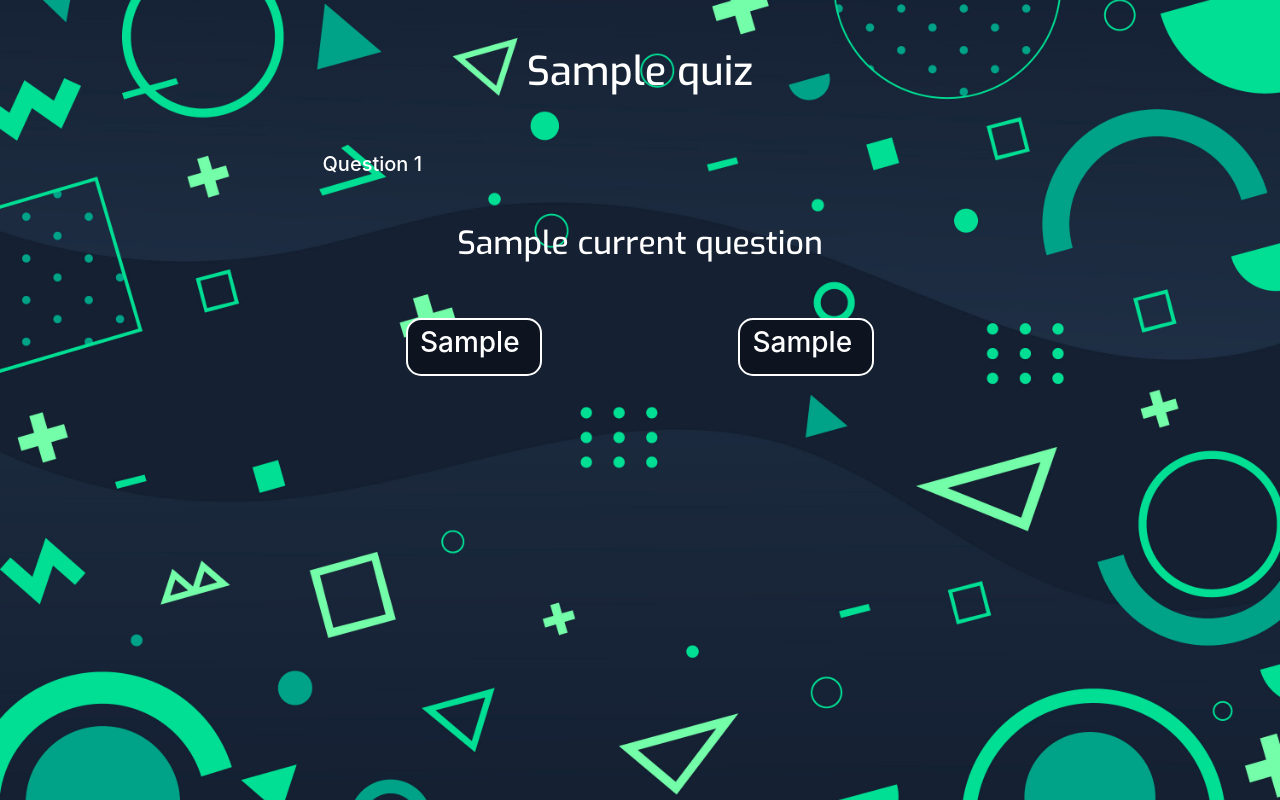
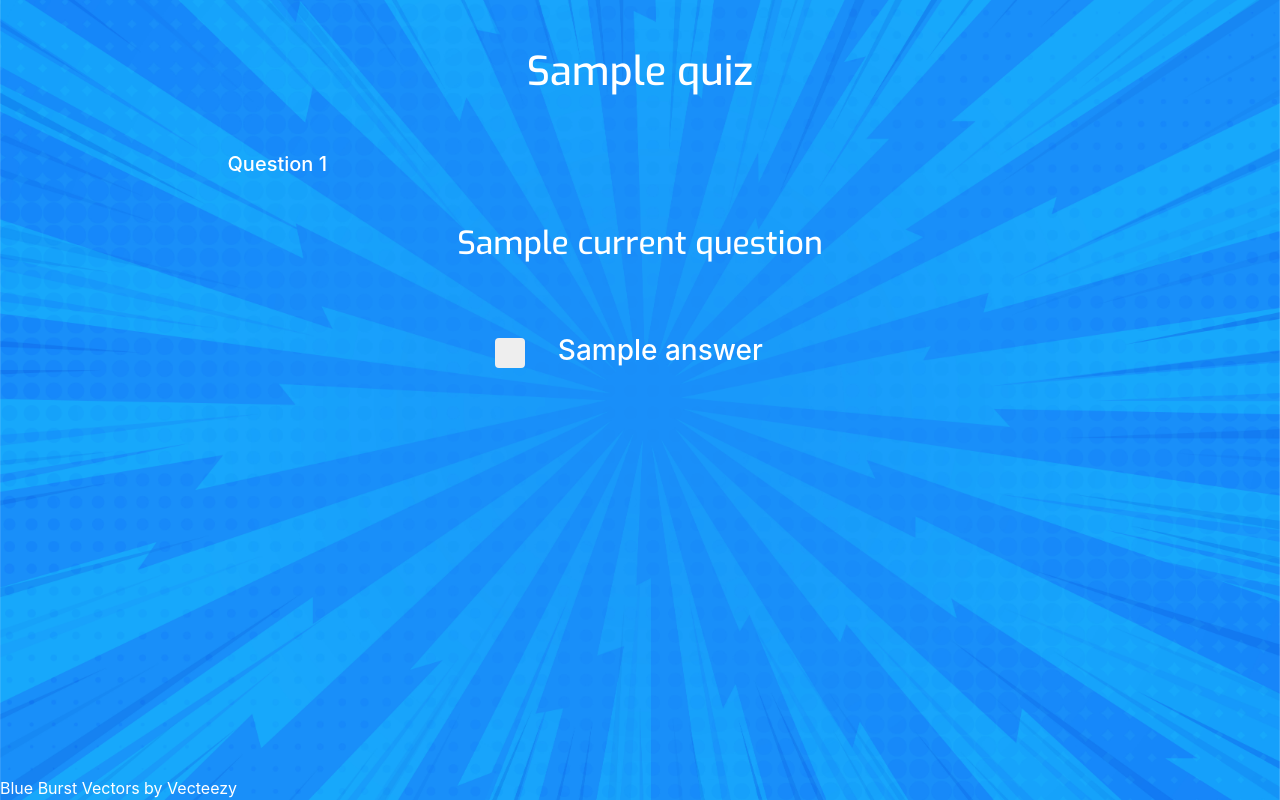
Before and after one commit to AntoineMaurin/Quiz-App, a Django app: template templates/quiz_question_playing.html in a window 1280 px wide. Run offline with Django 3.2, Linux system fonts and the light colour scheme; the template is opened without the code that fills it: most values are stand-ins (such as "Sample title", 1, 10 or a date in 2020).

Commit message:
Amélioration graphique de la partie participation à un quizz, et début de la mise en place de la page inter-questions.

```diff
--- a/Quiz_App/urls.py
+++ b/Quiz_App/urls.py
@@ -23,5 +23,6 @@ urlpatterns = [
     path('play', views.playpage),
     path('startquiz', views.startquizpage),
     path('nextquestion', views.nextquestionpage),
+    path('questionresults', views.questionresultspage),
     path('', include('quiz_creation.urls')),
 ]
--- a/static/css/style.css
+++ b/static/css/style.css
@@ -11,28 +11,37 @@
   font-family: 'Potta One', cursive;
 }
 
+.bg-primary {
+  background-image: url('../img/flat-design-background/47378842.jpg');
+}
+
 .custom-bg {
   background-image: url('../img/flat-design-background/3224165.jpg');
+}
+
+.playing-bg {
+  background-image: url('../img/blue-abstract-design/GD21-1.jpg');
+}
+
+.bg-primary, .custom-bg, .playing-bg {
   background-repeat: no-repeat;
   background-position: center;
   background-attachment: fixed;
   background-size: cover;
 }
 
+.licence-image-link {
+  position: absolute;
+  bottom: 0;
+  left: 0;
+}
+
 .page-section {
   height: 100vh;
 }
 
-.bg-primary {
-  background-image: url('../img/flat-design-background/47378842.jpg');
-  background-repeat: no-repeat;
-  background-position: center;
-  background-attachment: fixed;
-  background-size: cover;
-}
-
-.bg-secondary {
-  background-color: #2c2c2c00 !important;
+.page-section-covered {
+  background-color: #00000073;
 }
 
 .lh-1-5 {
@@ -122,7 +131,6 @@ div > .btn-dark {
   border: 2px solid white;
   border-radius: 15px;
   color: #fff;
-  padding-right: 20px;
   background-color: #0d141f;
 }
 
@@ -210,7 +218,6 @@ a, a:hover {
   right: 50%;
   transform: translate(50%, -50%);
   z-index: 9;
-
   background-color: #152032f7;
   padding: 0 30px 20px 20px;
   border-radius: 20px;
@@ -304,10 +311,6 @@ a, a:hover {
   border: none;
 }
 
-.black-cover {
-  background-color: #00000073;
-}
-
 .form-control {
   background-clip: unset;
 }
--- a/templates/createquiz.html
+++ b/templates/createquiz.html
@@ -8,7 +8,7 @@
 {% block body %}
 
   <section class="page-section">
-    <div class="container-fluid bg-secondary py-3">
+    <div class="container-fluid py-3">
       <div class="row">
         <div class="col-6 text-center text-white">
           <a href="/" class="h3 text-white lh-1-5">Discover</a>
--- a/templates/discoverpage.html
+++ b/templates/discoverpage.html
@@ -5,7 +5,7 @@
 
 {% block body %}
 <section class="page-section bg-primary">
-  <div class="container-fluid bg-secondary py-3">
+  <div class="container-fluid py-3">
     <div class="row">
       <div class="col-6 text-center text-white">
         <a href="create" class="h3 text-white lh-1-5">Create</a>
--- a/templates/play.html
+++ b/templates/play.html
@@ -5,7 +5,7 @@
 
 {% block body %}
 <section class="page-section bg-primary">
-  <div class="container-fluid bg-secondary py-3">
+  <div class="container-fluid py-3">
     <div class="row">
       <div class="col-6 text-center text-white">
         <a href="create" class="h3 text-white lh-1-5">Create</a>
--- a/templates/quiz_building_summary.html
+++ b/templates/quiz_building_summary.html
@@ -1,10 +1,10 @@
 {% extends 'base.html' %}
 {% load static %}
 
-{% block body_class %}custom-bg page-section{% endblock body_class %}
+{% block body_class %}custom-bg{% endblock body_class %}
 
 {% block body %}
-<div class="black-cover pt-5 h-100">
+<div class="page-section-covered pt-5 h-100">
 
   <div class="row justify-content-center mt-5 mx-auto">
     <div class="col-auto">
--- a/templates/quiz_question_playing.html
+++ b/templates/quiz_question_playing.html
@@ -1,7 +1,7 @@
 {% extends 'base.html' %}
 {% load static %}
 
-{% block body_class %}custom-bg{% endblock body_class %}
+{% block body_class %}playing-bg{% endblock body_class %}
 
 {% block body %}
 
@@ -13,32 +13,42 @@
 
 <div class="container">
   <div class="row justify-content-center">
-    <div class="col-7">
+    <div class="col-9">
       <div class="text-white text-left mb-2 mt-5">
         <h5>Question {{ question_number }}</h5>
       </div>
 
-      <div class="row justify-content-center mt-5 mx-auto">
+      <div class="row justify-content-center my-5 mx-auto">
         <div class="col-auto">
           <div class="mx-auto"><h2 class="font-exo-medium text-white">{{ current_question }}</h2></div>
         </div>
       </div>
 
-      <form id="quiz_form" class="text-center" action="/nextquestion" method="post">
+      <form id="quiz_form" class="text-center" action="/questionresults" method="post">
         {% csrf_token %}
 
-        <div class="row justify-content-around">
-          <div class="mt-5 col-auto">
-            <button type="submit" class="btn d-flex question-butttons"><h3 class="text-white">{{ ans1 }}</h3></button>
-          </div>
-          <div class="mt-5 col-auto">
-            <button type="submit" class="btn d-flex question-butttons"><h3 class="text-white">{{ ans2 }}</h3></button>
-          </div>
+        <div class="row mt-3 ml-3 px-5 justify-content-center">
+          {% for answer in answers %}
+            <div class="col-5 ml-5">
+              <div class="row mt-3">
+                <div class="col-1">
+                  <label class="checkboxes" title="Check the right answer">
+                    <input type="checkbox" name="is_answer_checked">
+                    <span class="checkmark"></span>
+                  </label>
+                </div>
+                <div class="col-auto p-0 text-white text-left">
+                  <h3>{{ answer.title }}</h3>
+                </div>
+              </div>
+            </div>
+            {% endfor %}
         </div>
-
       </form>
     </div>
   </div>
 </div>
 
+<a class="text-white licence-image-link" href="https://www.vecteezy.com/free-vector/blue-burst">Blue Burst Vectors by Vecteezy</a>
+
 {% endblock body %}
```
Also changed, not shown: Quiz_App/views.py (+20 -2 lines), quiz_creation/views.py (+1 -6 lines), static/img/blue-abstract-design/GD21-1.jpg (added), 2 other files.
